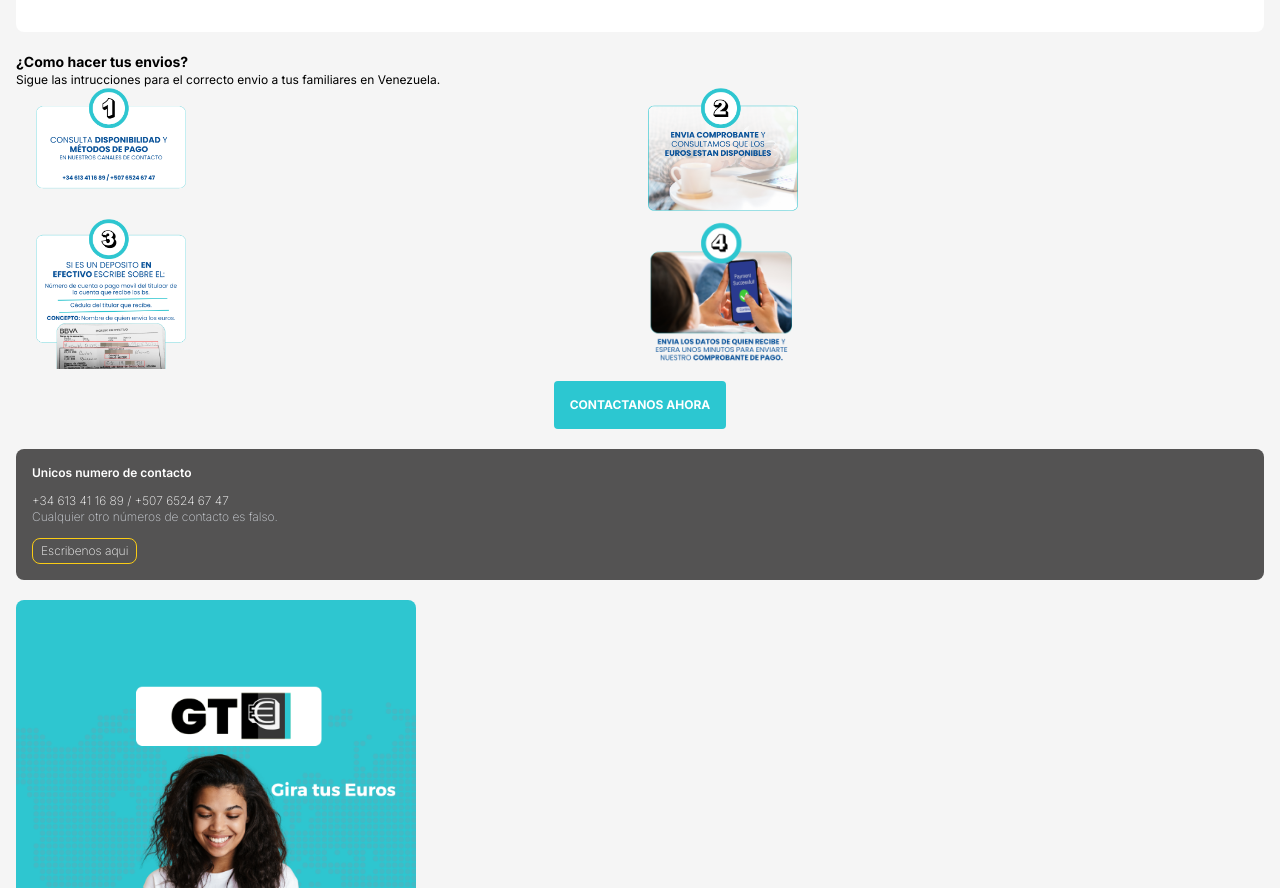
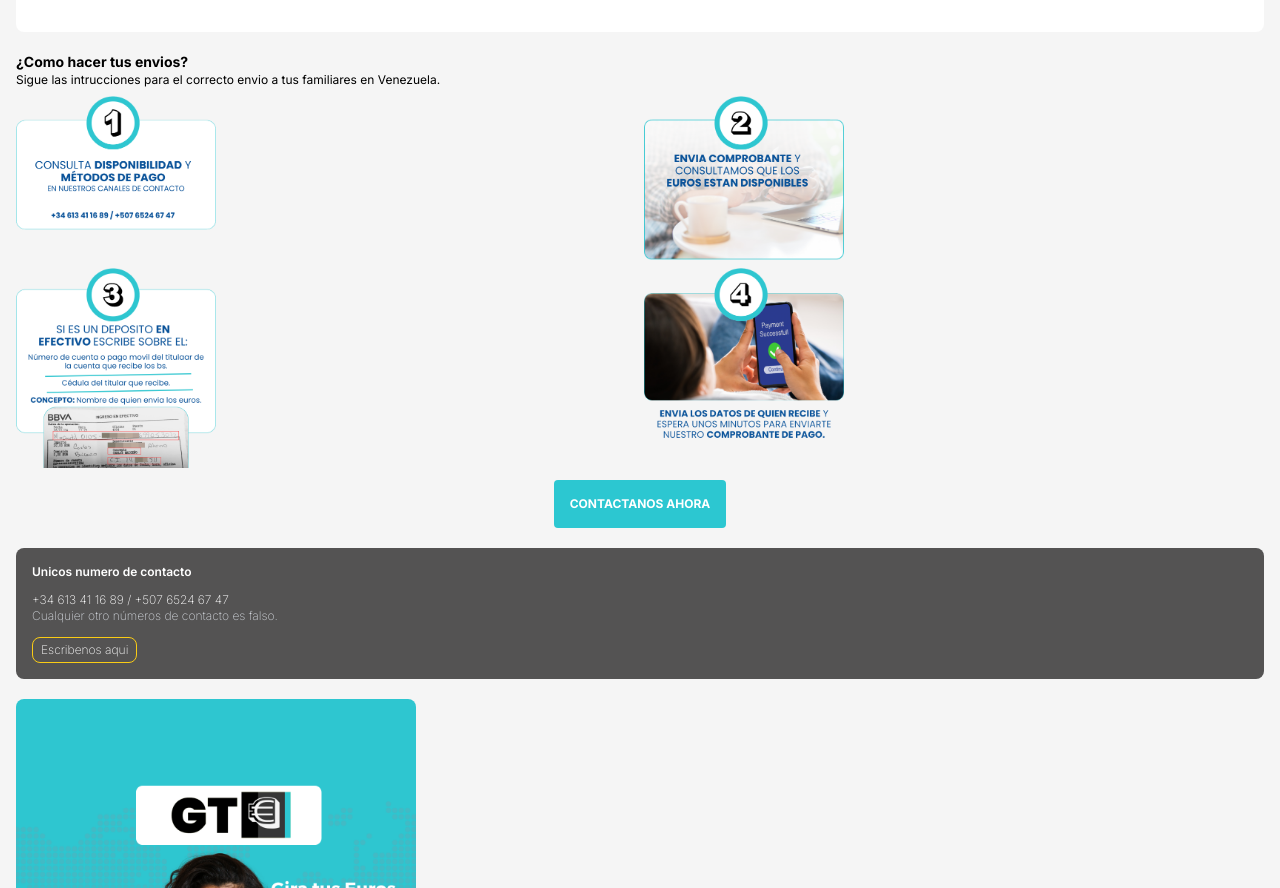
Before and after one commit to eurorondon/gira-tus-euros, a Next.js app: page / in a window 1280 px wide. Shown: the part 2152-3040 px from the top of the page. Built offline with nearby package versions, Linux system fonts and the light colour scheme.

Commit message:
acomodanto tamano img

```diff
--- a/src/app/components/InstruccionesEnvio.jsx
+++ b/src/app/components/InstruccionesEnvio.jsx
@@ -11,16 +11,11 @@ function InstruccionesEnvio() {
         Venezuela.
       </p>
 
-      <div className="grid gap-x-4 gap-y-2 grid-cols-2 mx-5 ">
-        <Image src={"/2.png"} alt="intruccion1" height={150} width={150} />
-        <Image src={"/3.png"} alt="intruccion1" height={150} width={150} />
-        <Image src={"/4.png"} alt="intruccion1" height={150} width={150} />
-        <Image
-          src={"/instruccion4.png"}
-          alt="intruccion1"
-          height={150}
-          width={150}
-        />
+      <div className="grid gap-y-2 grid-cols-2 gap-x-2 mt-2 ">
+        <Image src={"/2.png"} alt="intruccion1" height={200} width={200} />
+        <Image src={"/3.png"} alt="intruccion1" height={200} width={200} />
+        <Image src={"/4.png"} alt="intruccion1" height={200} width={200} />
+        <Image src={"/5.png"} alt="intruccion1" height={200} width={200} />
       </div>
 
       {/* <div className="grid grid-cols-2 mx-5 ">
```
